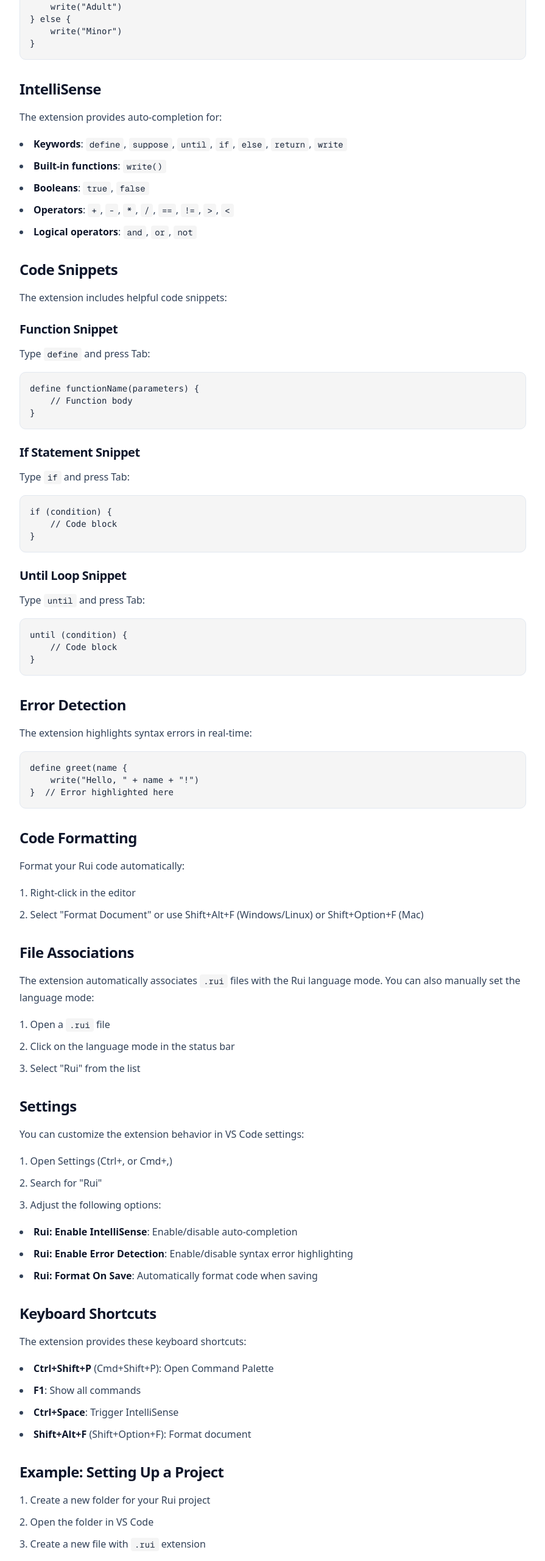
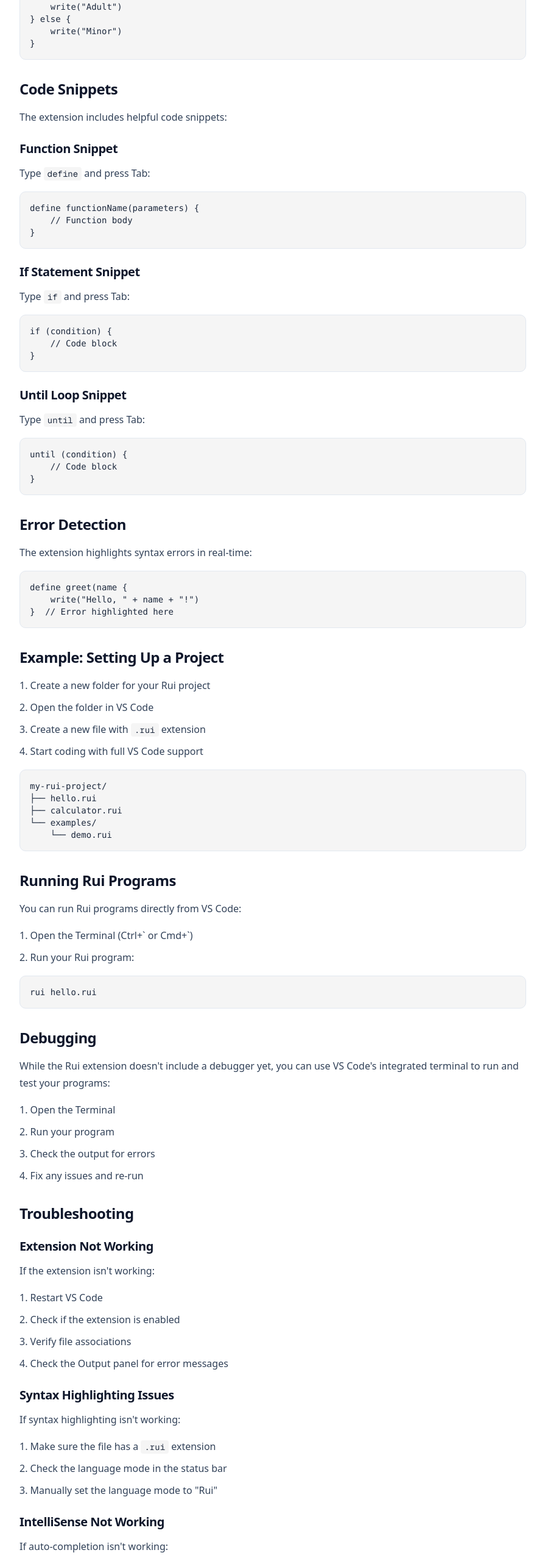
Before and after one commit to prxtik69/rui-docs, a Next.js app: page /docs/vscode in a window 1280 px wide. Shown: the part 1459-4019 px from the top of the page at 61% size, without its empty margins (320-1215 px from the left). Built offline with nearby package versions, Linux system fonts and the light colour scheme.

Commit message:
changed something

```diff
--- a/app/docs/vscode/page.tsx
+++ b/app/docs/vscode/page.tsx
@@ -85,19 +85,7 @@
 }`}
             </CodeBlock>
 
-            <DocsHeading level={2}>IntelliSense</DocsHeading>
 
-            <DocsParagraph>
-                The extension provides auto-completion for:
-            </DocsParagraph>
-
-            <DocsList>
-                <DocsListItem><DocsStrong>Keywords</DocsStrong>: <InlineCode>define</InlineCode>, <InlineCode>suppose</InlineCode>, <InlineCode>until</InlineCode>, <InlineCode>if</InlineCode>, <InlineCode>else</InlineCode>, <InlineCode>return</InlineCode>, <InlineCode>write</InlineCode></DocsListItem>
-                <DocsListItem><DocsStrong>Built-in functions</DocsStrong>: <InlineCode>write()</InlineCode></DocsListItem>
-                <DocsListItem><DocsStrong>Booleans</DocsStrong>: <InlineCode>true</InlineCode>, <InlineCode>false</InlineCode></DocsListItem>
-                <DocsListItem><DocsStrong>Operators</DocsStrong>: <InlineCode>+</InlineCode>, <InlineCode>-</InlineCode>, <InlineCode>*</InlineCode>, <InlineCode>/</InlineCode>, <InlineCode>==</InlineCode>, <InlineCode>!=</InlineCode>, <InlineCode>{'>'}</InlineCode>, <InlineCode>{'<'}</InlineCode></DocsListItem>
-                <DocsListItem><DocsStrong>Logical operators</DocsStrong>: <InlineCode>and</InlineCode>, <InlineCode>or</InlineCode>, <InlineCode>not</InlineCode></DocsListItem>
-            </DocsList>
 
             <DocsHeading level={2}>Code Snippets</DocsHeading>
 
@@ -153,59 +141,7 @@
 }  // Error highlighted here`}
             </CodeBlock>
 
-            <DocsHeading level={2}>Code Formatting</DocsHeading>
 
-            <DocsParagraph>
-                Format your Rui code automatically:
-            </DocsParagraph>
-
-            <DocsList ordered>
-                <DocsListItem>Right-click in the editor</DocsListItem>
-                <DocsListItem>Select &quot;Format Document&quot; or use Shift+Alt+F (Windows/Linux) or Shift+Option+F (Mac)</DocsListItem>
-            </DocsList>
-
-            <DocsHeading level={2}>File Associations</DocsHeading>
-
-            <DocsParagraph>
-                The extension automatically associates <InlineCode>.rui</InlineCode> files with the Rui language mode. You can also manually set the language mode:
-            </DocsParagraph>
-
-            <DocsList ordered>
-                <DocsListItem>Open a <InlineCode>.rui</InlineCode> file</DocsListItem>
-                <DocsListItem>Click on the language mode in the status bar</DocsListItem>
-                <DocsListItem>Select &quot;Rui&quot; from the list</DocsListItem>
-            </DocsList>
-
-            <DocsHeading level={2}>Settings</DocsHeading>
-
-            <DocsParagraph>
-                You can customize the extension behavior in VS Code settings:
-            </DocsParagraph>
-
-            <DocsList ordered>
-                <DocsListItem>Open Settings (Ctrl+, or Cmd+,)</DocsListItem>
-                <DocsListItem>Search for &quot;Rui&quot;</DocsListItem>
-                <DocsListItem>Adjust the following options:</DocsListItem>
-            </DocsList>
-
-            <DocsList>
-                <DocsListItem><DocsStrong>Rui: Enable IntelliSense</DocsStrong>: Enable/disable auto-completion</DocsListItem>
-                <DocsListItem><DocsStrong>Rui: Enable Error Detection</DocsStrong>: Enable/disable syntax error highlighting</DocsListItem>
-                <DocsListItem><DocsStrong>Rui: Format On Save</DocsStrong>: Automatically format code when saving</DocsListItem>
-            </DocsList>
-
-            <DocsHeading level={2}>Keyboard Shortcuts</DocsHeading>
-
-            <DocsParagraph>
-                The extension provides these keyboard shortcuts:
-            </DocsParagraph>
-
-            <DocsList>
-                <DocsListItem><DocsStrong>Ctrl+Shift+P</DocsStrong> (Cmd+Shift+P): Open Command Palette</DocsListItem>
-                <DocsListItem><DocsStrong>F1</DocsStrong>: Show all commands</DocsListItem>
-                <DocsListItem><DocsStrong>Ctrl+Space</DocsStrong>: Trigger IntelliSense</DocsListItem>
-                <DocsListItem><DocsStrong>Shift+Alt+F</DocsStrong> (Shift+Option+F): Format document</DocsListItem>
-            </DocsList>
 
             <DocsHeading level={2}>Example: Setting Up a Project</DocsHeading>
 
```
